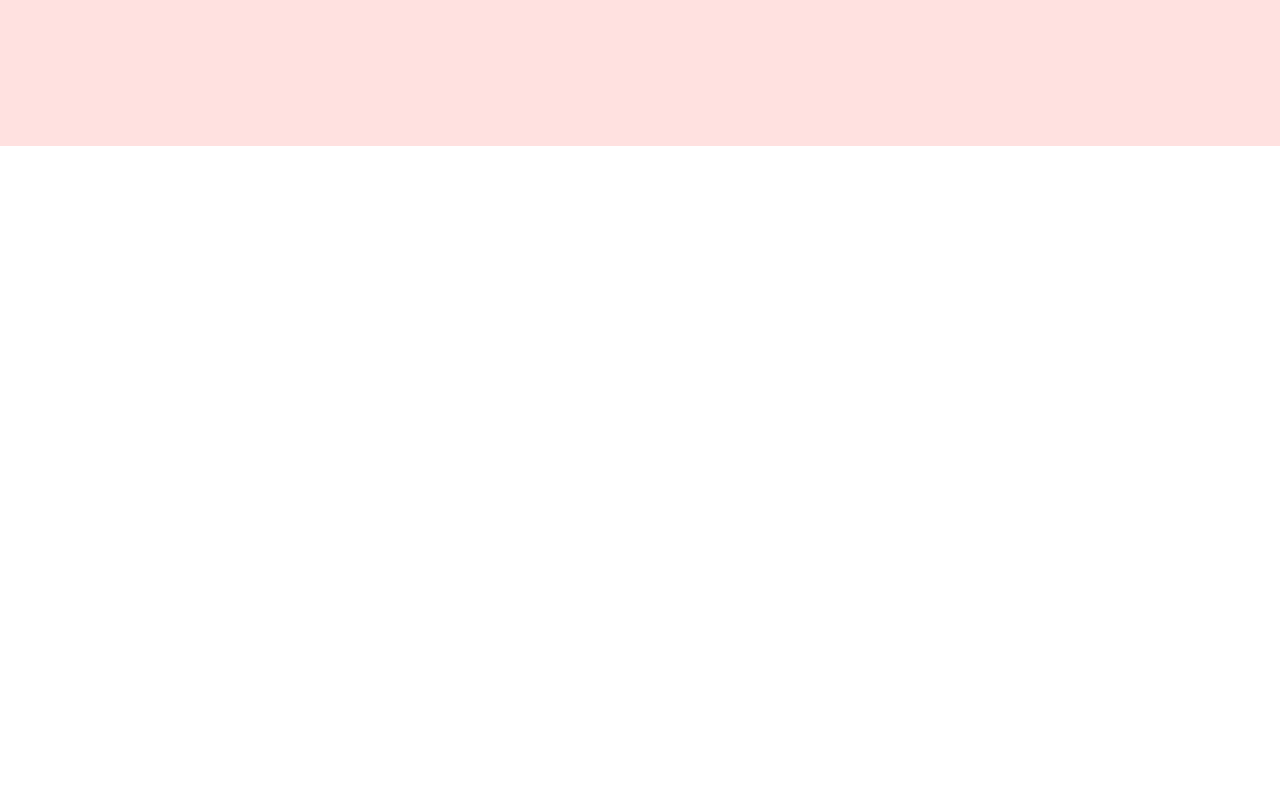
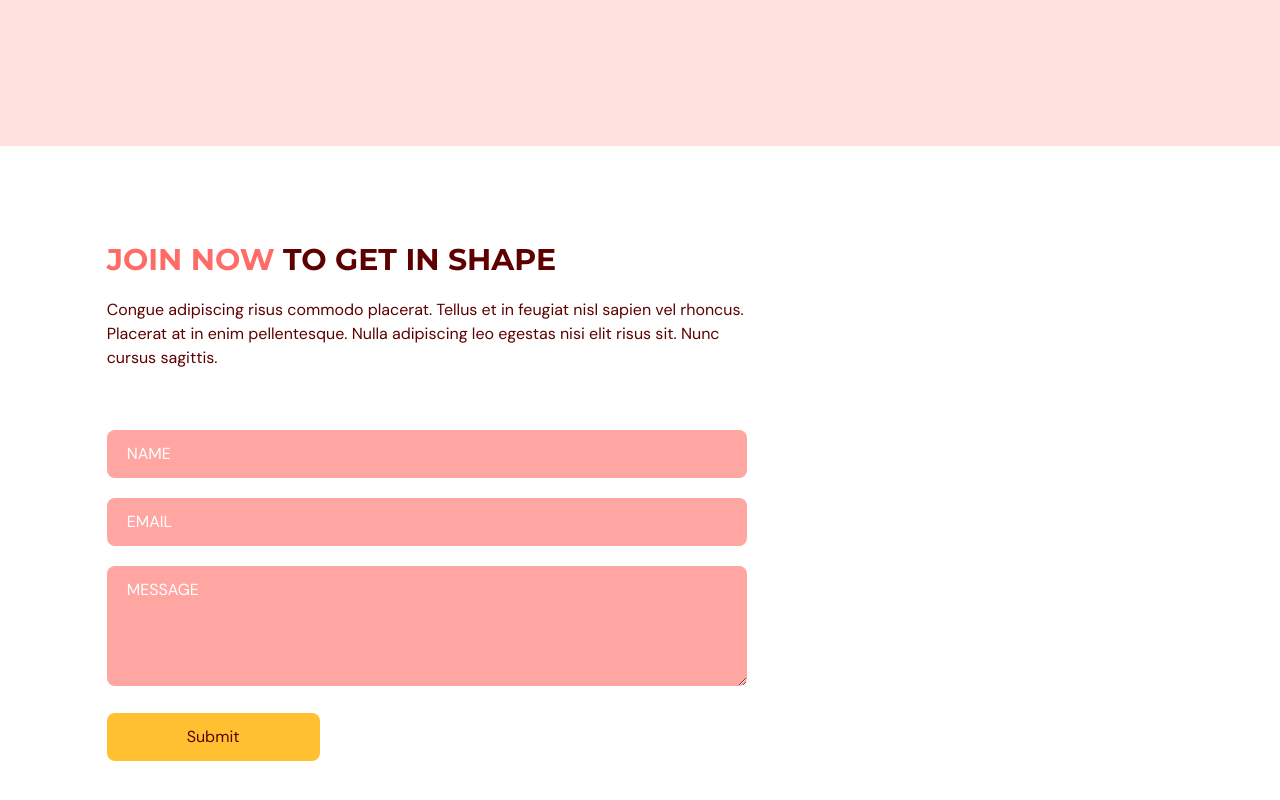
Before and after one commit to chloenth/fitness, a React (Vite) app: page / in a window 1280 px wide. Shown: the part 2844-3644 px from the top of the page. Before the commit the page ends 2990 px from the top, so only its background shows below. Built offline with nearby package versions, Linux system fonts and the light colour scheme.

Commit message:
create Contact page with heading and form submission

```diff
--- a/package.json
+++ b/package.json
@@ -14,7 +14,9 @@
     "framer-motion": "^11.1.3",
     "react": "^18.2.0",
     "react-anchor-link-smooth-scroll": "^1.0.12",
-    "react-dom": "^18.2.0"
+    "react-dom": "^18.2.0",
+    "react-hook-form": "^7.51.3",
+    "react-spinners": "^0.13.8"
   },
   "devDependencies": {
     "@types/node": "^20.12.7",
--- a/src/App.tsx
+++ b/src/App.tsx
@@ -5,7 +5,8 @@
 import Navbar from "@/components/navbar";
 import Home from "@/components/home";
 import Benefits from "@/components/benefits";
-import OurClasses from "./components/our-classes";
+import OurClasses from "@/components/our-classes";
+import ContactUs from "@/components/contact-us";
 
 function App() {
   const [selectedPage, setSelectedPage] = useState<SelectedPage>(
@@ -36,6 +37,7 @@
       <Home setSelectedPage={setSelectedPage} />
       <Benefits setSelectedPage={setSelectedPage} />
       <OurClasses setSelectedPage={setSelectedPage} />
+      <ContactUs setSelectedPage={setSelectedPage} />
     </div>
   );
 }
--- /dev/null
+++ b/src/components/contact-us/index.tsx
@@ -0,0 +1,162 @@
+import { useState } from "react";
+import { motion } from "framer-motion";
+import { useForm } from "react-hook-form";
+import ClipLoader from "react-spinners/ClipLoader";
+
+import { SelectedPage } from "@/shared/types";
+
+import HText from "@/shared/HText";
+
+import ContactUsPageGraphic from "@/assets/ContactUsPageGraphic.png";
+
+type Props = {
+  setSelectedPage: (value: SelectedPage) => void;
+};
+
+const ContactUs = ({ setSelectedPage }: Props) => {
+  const [isSubmitting, setIsSubmitting] = useState(false);
+  const {
+    register,
+    trigger,
+    formState: { errors },
+  } = useForm();
+
+  const inputStyles = `mt-5 bg-primary-300 w-full rounded-lg px-5 py-3 placeholder-white`;
+
+  const onSubmit = async (e: any) => {
+    const isValid = await trigger();
+    if (!isValid) {
+      e.preventDefault();
+    }
+    setIsSubmitting(true);
+  };
+
+  console.log(isSubmitting);
+
+  return (
+    <section id="contactus" className="mx-auto w-5/6 pb-32 pt-24">
+      <motion.div
+        onViewportEnter={() => setSelectedPage(SelectedPage.ContactUs)}
+      >
+        {/* Header */}
+        <motion.div
+          className="md:w-3/5"
+          initial="hidden"
+          whileInView="visible"
+          viewport={{ once: true, amount: 0.5 }}
+          transition={{ duration: 0.5 }}
+          variants={{
+            hidden: { opacity: 0, x: -50 },
+            visible: { opacity: 1, x: 0 },
+          }}
+        >
+          <HText>
+            <span className="text-primary-500">Join now</span> to get in shape
+          </HText>
+          <p className="my-5">
+            Congue adipiscing risus commodo placerat. Tellus et in feugiat nisl
+            sapien vel rhoncus. Placerat at in enim pellentesque. Nulla
+            adipiscing leo egestas nisi elit risus sit. Nunc cursus sagittis.
+          </p>
+        </motion.div>
+
+        {/* Form and Image */}
+        <div className="mt-10 justify-between gap-8 md:flex">
+          <motion.div
+            className="mt-10 basis-3/5 md:mt-0"
+            initial="hidden"
+            whileInView="visible"
+            viewport={{ once: true, amount: 0.5 }}
+            transition={{ duration: 0.5 }}
+            variants={{
+              hidden: { opacity: 0, y: 50 },
+              visible: { opacity: 1, y: 0 },
+            }}
+          >
+            <form
+              action="https://formsubmit.co/ef54f82c55fb0cc0ea30ebf63d085a2a"
+              method="POST"
+              onSubmit={onSubmit}
+            >
+              {/* Name */}
+              <input
+                className={`${inputStyles}`}
+                type="text"
+                placeholder="NAME"
+                {...register("name", {
+                  required: true,
+                  maxLength: 100,
+                })}
+              />
+
+              {errors.name && (
+                <p className="text-primary-500 mt-1">
+                  {errors.name.type === "required" && "This field is required."}
+                  {errors.name.type === "maxLength" &&
+                    "Max length is 100 char."}
+                </p>
+              )}
+
+              {/* Email */}
+              <input
+                className={`${inputStyles}`}
+                type="email"
+                placeholder="EMAIL"
+                {...register("email", {
+                  required: true,
+                  pattern: /^[A-Z0-9._%+-]+@[A-Z0-9.-]+\.[A-Z]{2,}$/i,
+                })}
+              />
+
+              {errors.email && (
+                <p className="text-primary-500 mt-1">
+                  {errors.email.type === "required" &&
+                    "This field is required."}
+                  {errors.email.type === "pattern" && "Invalid email address."}
+                </p>
+              )}
+
+              {/* Message */}
+              <textarea
+                className={`${inputStyles}`}
+                rows={4}
+                cols={50}
+                placeholder="MESSAGE"
+                {...register("message", {
+                  required: true,
+                  maxLength: 2000,
+                })}
+              />
+
+              {errors.message && (
+                <p className="text-primary-500 mt-1">
+                  {errors.message.type === "required" &&
+                    "This field is required."}
+                  {errors.message.type === "maxLength" &&
+                    "Max length is 2000 char."}
+                </p>
+              )}
+
+              <div className="flex gap-8">
+                <button
+                  type="submit"
+                  className="bg-secondary-500 mt-5 rounded-lg px-20 py-3 transition duration-500 hover:text-white"
+                >
+                  Submit
+                </button>
+
+                {isSubmitting && (
+                  <div className="content-end">
+                    <ClipLoader color="#fcac4e" />
+                  </div>
+                )}
+              </div>
+            </form>
+          </motion.div>
+        </div>
+      </motion.div>
+    </section>
+  );
+};
+
+export default ContactUs;
```
Also changed, not shown: 1 other file (tests, documents, lock files or other folders).
